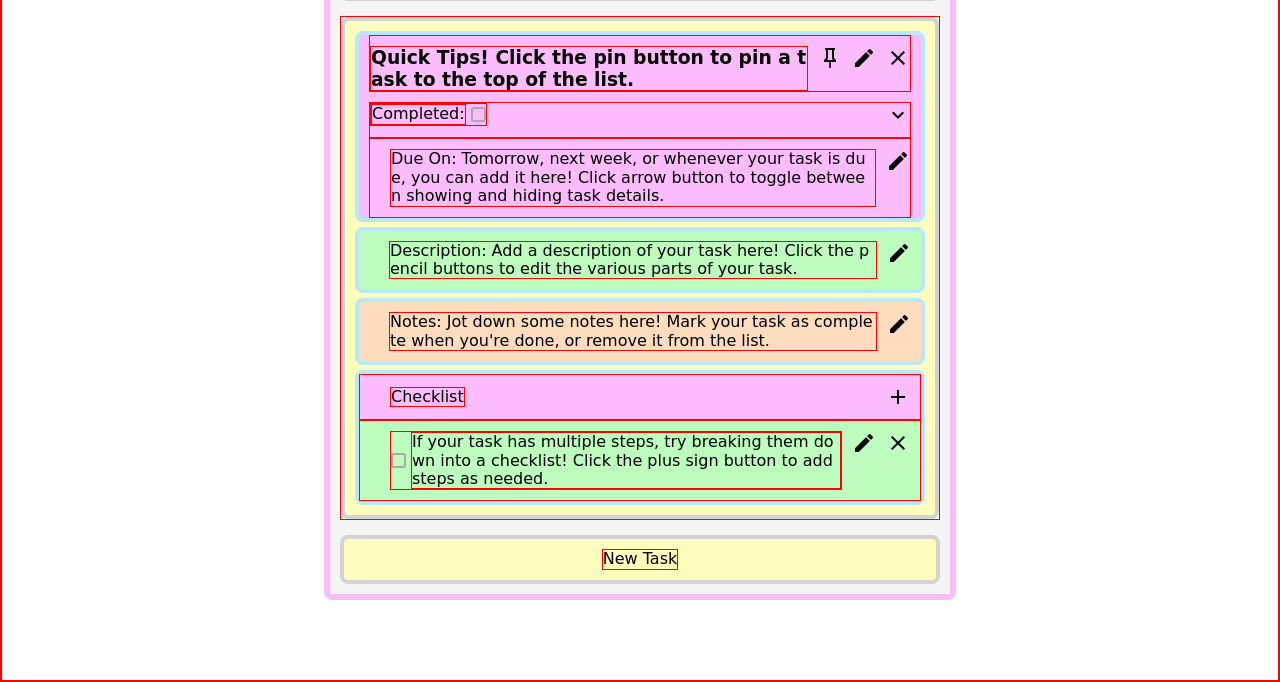
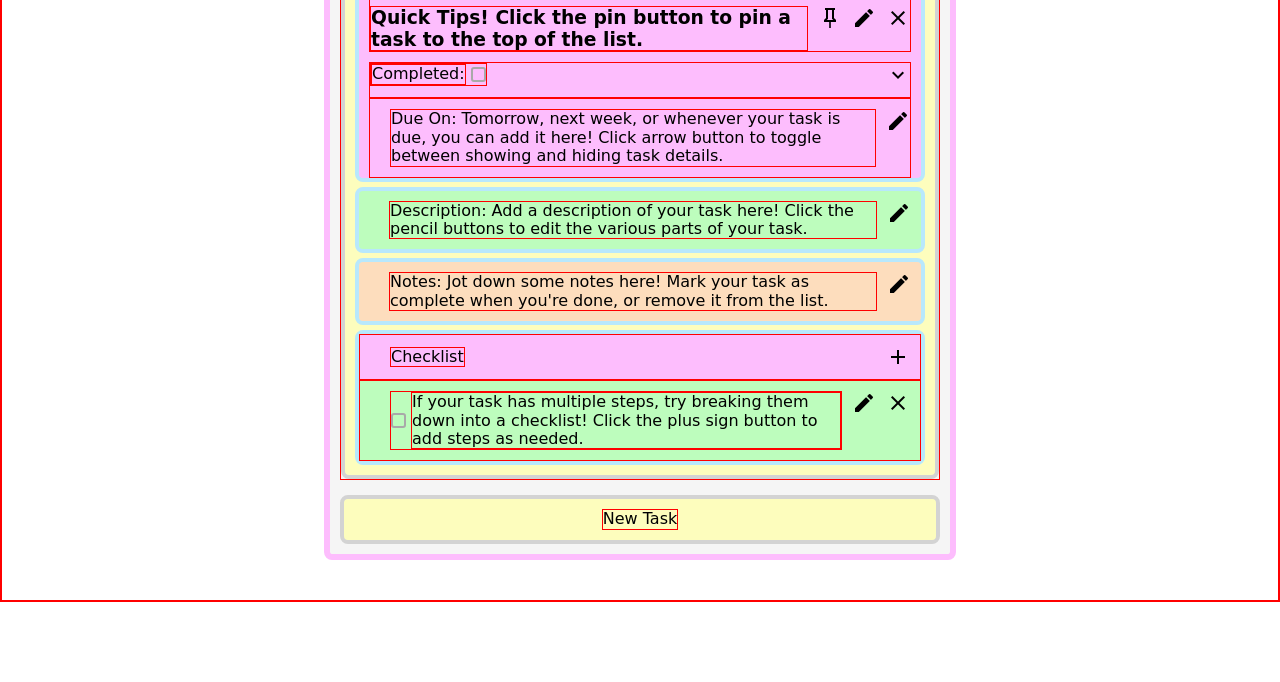
Before and after one commit to thebrianwong/odin-todo-list, a plain HTML site: page index.html in a window 1280 px wide. Shown: the part 236-918 px from the top of the page. After the commit the page ends 838 px from the top, so only its background shows below. Drawn offline with Linux system fonts and the light colour scheme; a web font is replaced by a local one.

Commit message:
Remove word break and adjust margins

```diff
--- a/styles.css
+++ b/styles.css
@@ -1,7 +1,6 @@
 * {
     border: solid 1px red;
     font-family: 'Gamja Flower', cursive;
-    word-break: break-all;
 }
 
 h1,
@@ -42,7 +41,7 @@ button:focus-visible {
     display: flex;
     flex-direction: column;
     background-color: whitesmoke;
-    margin: 10vh auto;
+    margin: 5vh auto;
     padding: 10px;
     width: 80%;
     max-width: 600px;
```
